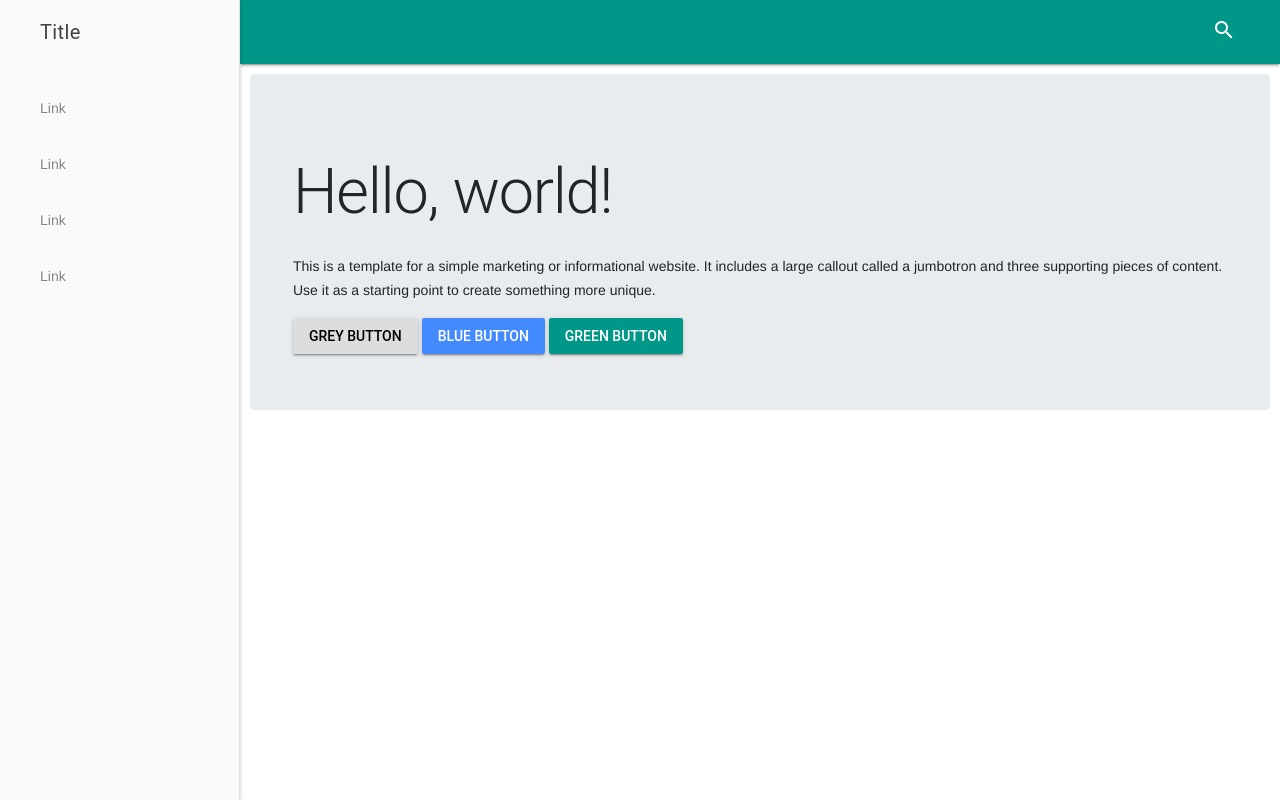
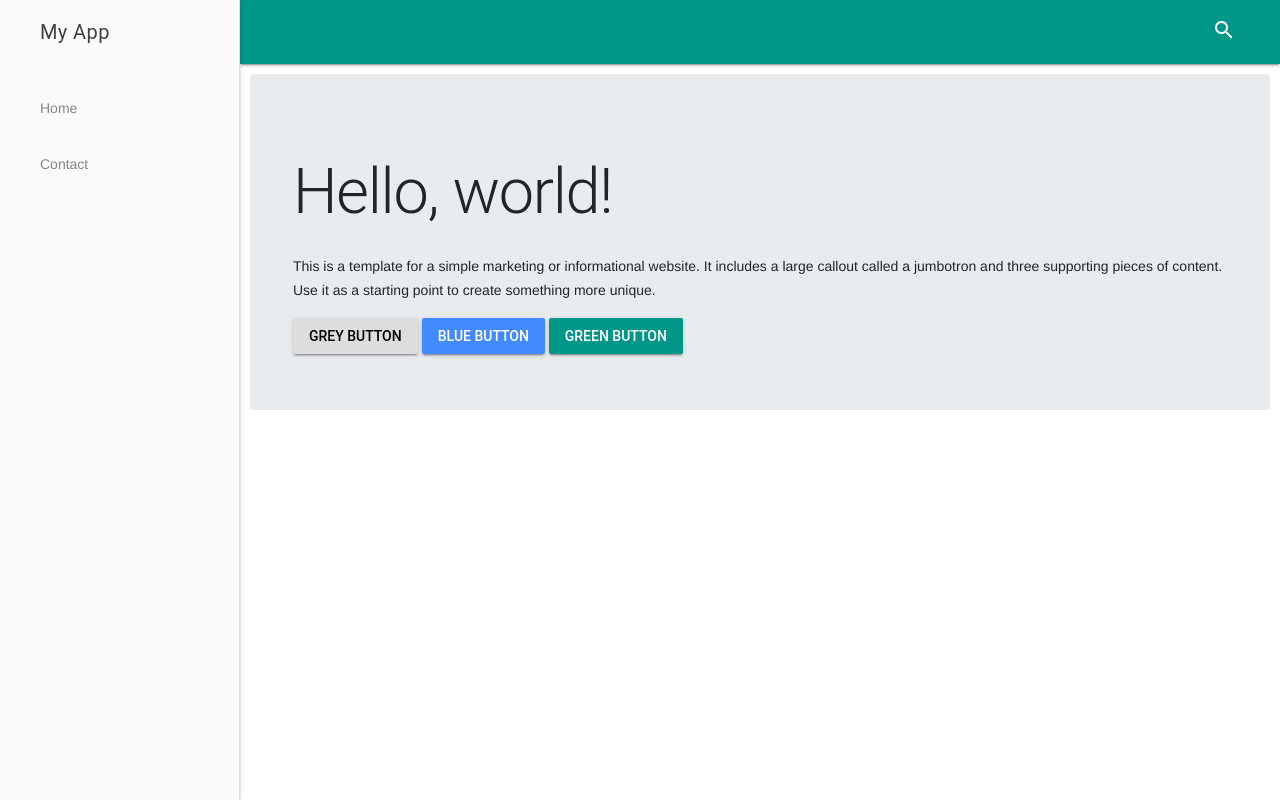
Before and after one commit to ospinakamilo/FlaskBootMDL, a Flask app: page / in a window 1280 px wide. Run offline with Flask 2, Linux system fonts and the light colour scheme; some libraries are stand-ins or nearby versions.

Commit message:
Create Contact Page
Create controller and view for the contact page

```diff
--- /dev/null
+++ b/src/webapp/controllers/contact_controller.py
@@ -0,0 +1,6 @@
+from flask import render_template
+from src.core.web import app
+
+@app.route('/contact')
+def contact():
+    return render_template("contact_view.html")
--- a/src/webapp/controllers/index_controller.py
+++ b/src/webapp/controllers/index_controller.py
@@ -1,5 +1,5 @@
+from flask import render_template
 from src.core.web import app
-from flask import render_template
 
 @app.route('/')
 def index():
--- a/src/webapp/controllers/test_controller.py
+++ /dev/null
@@ -1,5 +0,0 @@
-from src.core.web import app
-
-@app.route('/test')
-def test():
-    return "This is a test"
--- /dev/null
+++ b/src/webapp/views/contact_view.html
@@ -0,0 +1,5 @@
+{% extends "templates/layout.html" %}
+{% block title %}Contact{% endblock %}
+{% block content %}
+<h1>Contact</h1>
+{% endblock %}
--- a/src/webapp/views/templates/layout.html
+++ b/src/webapp/views/templates/layout.html
@@ -34,12 +34,10 @@
                 </div>
             </header>
             <div class="mdl-layout__drawer">
-                <span class="mdl-layout-title">Title</span>
+                <span class="mdl-layout-title">My App</span>
                 <nav class="mdl-navigation">
-                    <a class="mdl-navigation__link" href="">Link</a>
-                    <a class="mdl-navigation__link" href="">Link</a>
-                    <a class="mdl-navigation__link" href="">Link</a>
-                    <a class="mdl-navigation__link" href="">Link</a>
+                    <a class="mdl-navigation__link" href="/">Home</a>
+                    <a class="mdl-navigation__link" href="/contact">Contact</a>
                 </nav>
                 <div id="footer">{% block footer %}{% endblock %}</div>
             </div>
```
